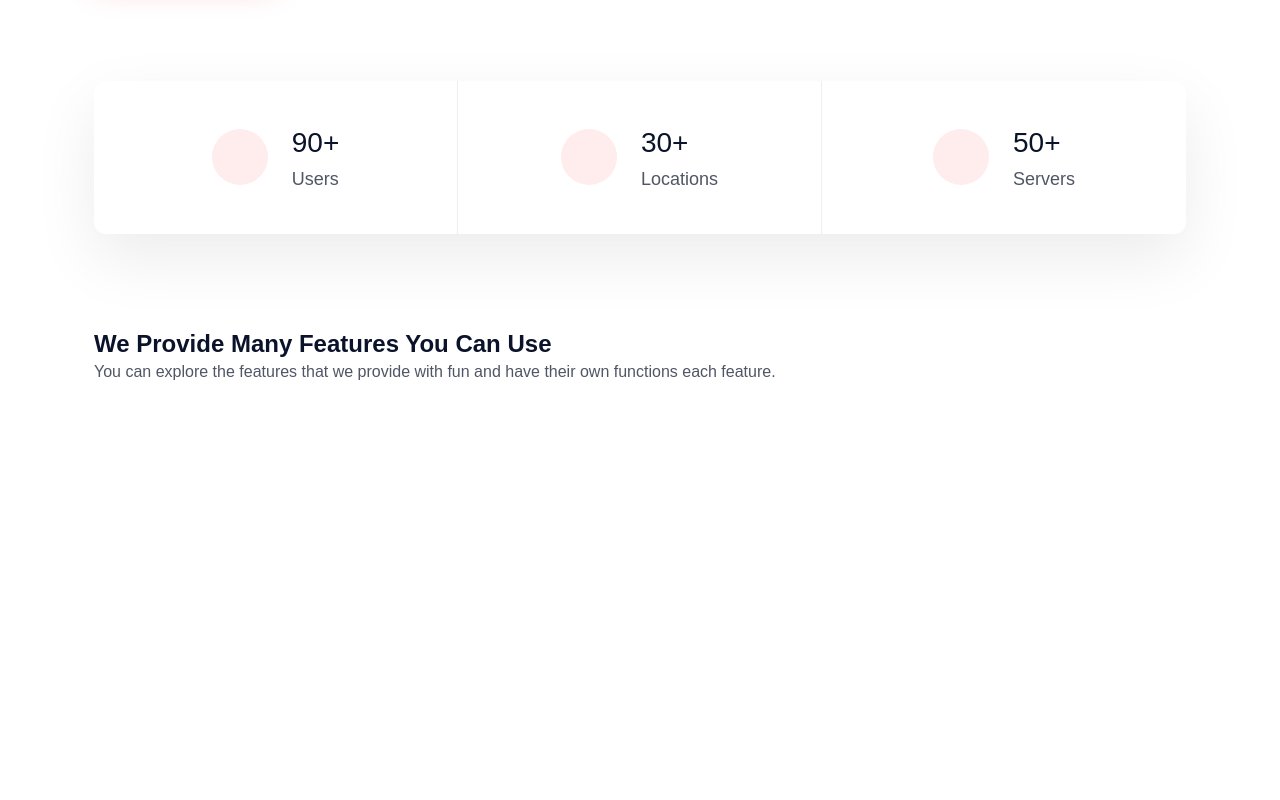
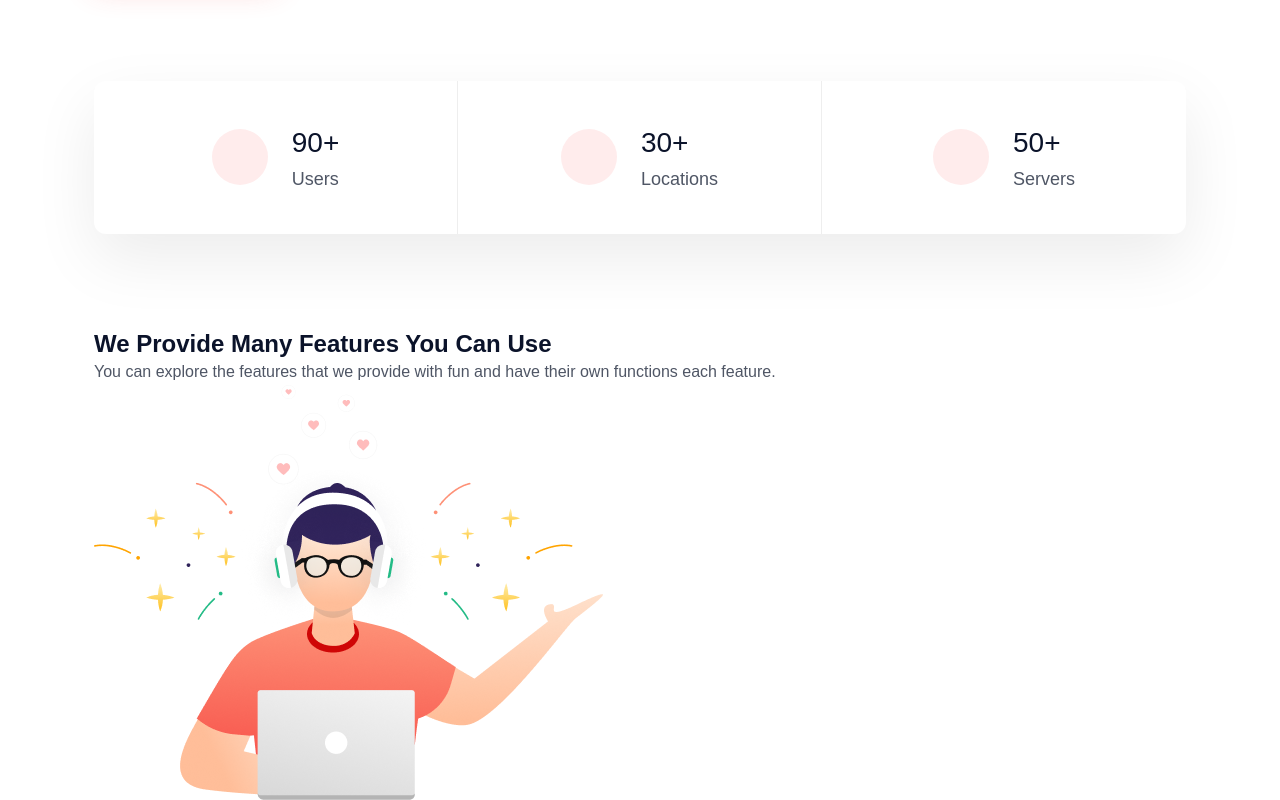
Before and after one commit to emilypnascimento/laslesvpn, a React (Vite) app: page / in a window 1280 px wide. Shown: the part 518-1318 px from the top of the page. Before the commit the page ends 903 px from the top, so only its background shows below. Built offline with nearby package versions, Linux system fonts and the light colour scheme.

Commit message:
feat: add features illustration

```diff
--- a/src/components/Features/Features.tsx
+++ b/src/components/Features/Features.tsx
@@ -1,3 +1,5 @@
+import featuresImage from '../../assets/images/Features.png';
+
 export default function Features() {
     return (
         <section id='features' className='features'>
@@ -9,6 +11,11 @@ export default function Features() {
                         functions each feature.
                     </p>
                 </div>
+                <img
+                    className='features__image'
+                    src={featuresImage}
+                    alt='Ilustração de uma pessoa com notebook apresentando os recursos da LaslesVPN'
+                />
             </div>
         </section>
     );
```
Also changed, not shown: src/assets/images/Features.png (added), src/assets/images/check.svg (added). Lines whose indentation alone changed are shown as unchanged.
